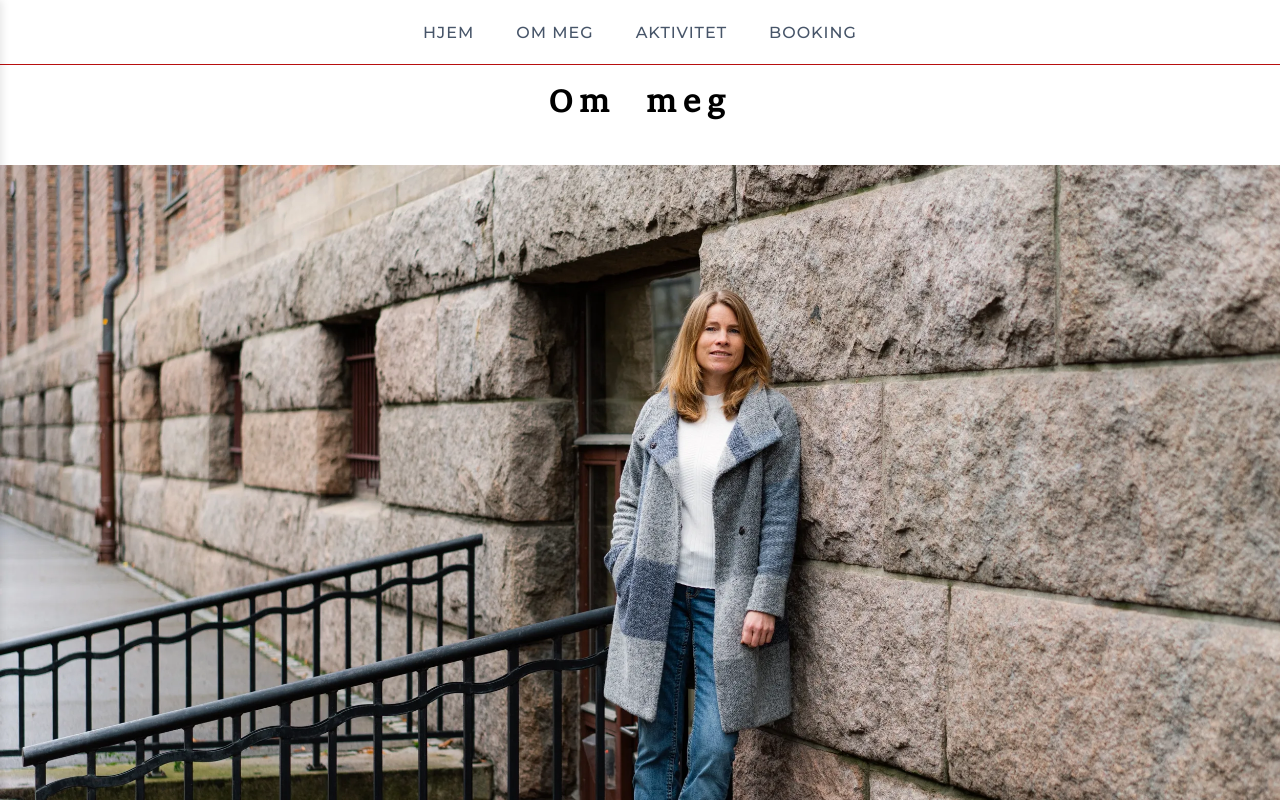
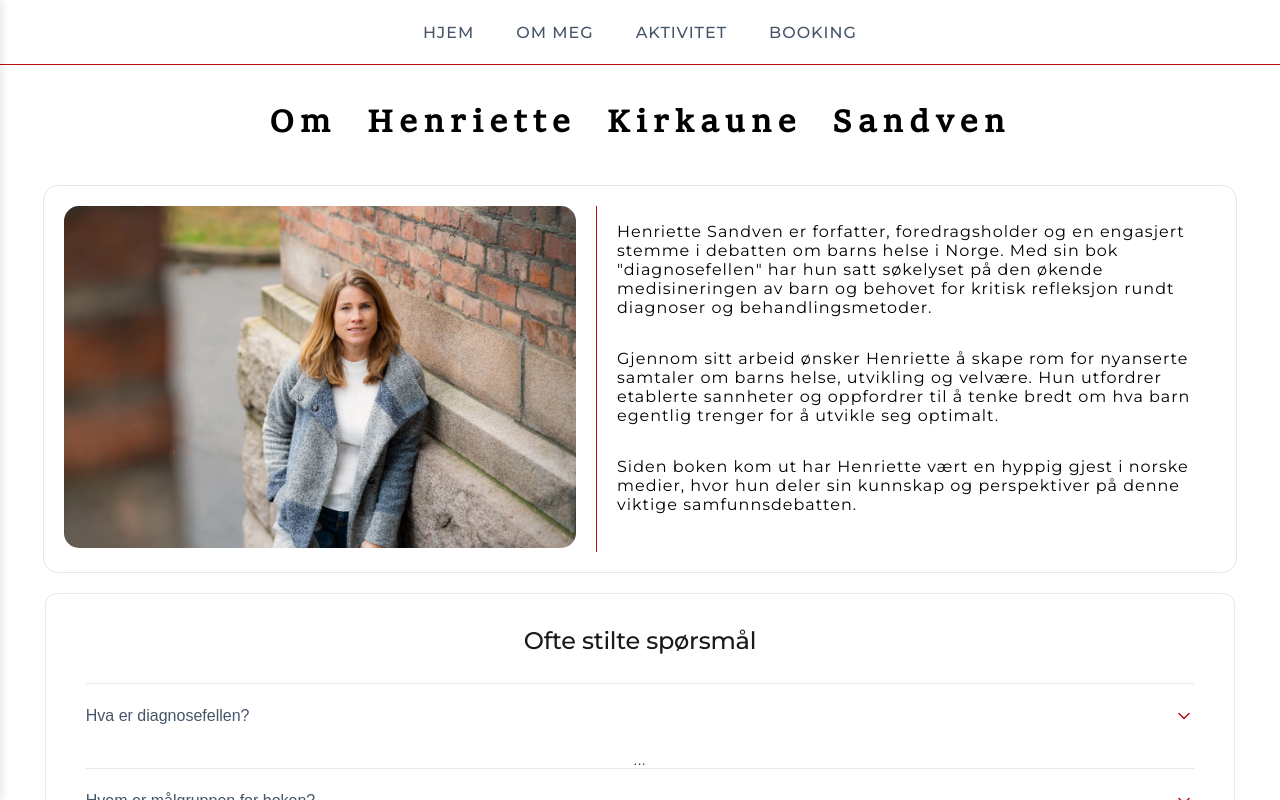
Before and after one commit to ingvildsandven/diagnosefellen, a React (Vite) app: page /about in a window 1280 px wide. Shown: the top 800 px of the page. Built offline with nearby package versions, Linux system fonts and the light colour scheme; no server answers.

Commit message:
[feat] Created about page (#1)

```diff
--- /dev/null
+++ b/src/components/Accordian/Accordian.module.css
@@ -0,0 +1,94 @@
+.wrapper {
+  background: #ffffff;
+  border: 1px solid #e8e8e8;
+  border-radius: 12px;
+  padding: 2rem 2.5rem;
+  width: 100%-12px;
+}
+
+.title {
+  font-size: 1.5rem;
+  font-weight: 500;
+  color: #1a1a1a;
+  margin: 0 0 1.75rem 0;
+  letter-spacing: -0.01em;
+}
+
+.list {
+  list-style: none;
+  margin: 0;
+  padding: 0;
+}
+
+/* ── Item ── */
+.item {
+  border-top: 1px solid #e8e8e8;
+}
+
+.item:last-child {
+  border-bottom: 1px solid #e8e8e8;
+}
+
+/* ── Trigger button ── */
+.trigger {
+  display: flex;
+  align-items: center;
+  justify-content: space-between;
+  width: 100%;
+  background: none;
+  border: none;
+  padding: 1.25rem 0;
+  cursor: pointer;
+  text-align: left;
+  gap: 1rem;
+  color: inherit;
+}
+
+.trigger:focus-visible {
+  outline: 2px solid #4a6cf7;
+  outline-offset: 2px;
+  border-radius: 4px;
+}
+
+.question {
+  font-size: 1rem;
+  font-weight: 400;
+  color: var(--muted-font-color);
+  line-height: 1.5;
+}
+
+/* ── Chevron icon ── */
+.icon {
+  flex-shrink: 0;
+  color: var(--main-color);
+  transition: transform 0.25s ease;
+}
+
+.iconOpen {
+  transform: rotate(180deg);
+}
+
+/* ── Collapsible panel ── */
+.panel {
+  display: grid;
+  grid-template-rows: 0fr;
+  transition: grid-template-rows 0.28s ease;
+  overflow: hidden;
+}
+
+.panelOpen {
+  grid-template-rows: 1fr;
+}
+
+/* Inner wrapper needed for grid animation trick */
+.panel > p {
+  overflow: hidden;
+}
+
+.answer {
+  font-size: 0.9375rem;
+  line-height: 1.65;
+  color: #333;
+  margin: 0;
+  padding-bottom: 1.25rem;
+}
--- /dev/null
+++ b/src/components/Accordian/Accordian.tsx
@@ -0,0 +1,97 @@
+"use client";
+
+import { useState } from "react";
+import styles from "./Accordian.module.css";
+
+// Accordian generated by AI
+
+export interface AccordionItem {
+  id: string;
+  question: string;
+  answer: string;
+}
+
+interface AccordionProps {
+  title?: string;
+  items: AccordionItem[];
+  /** Allow multiple items open at once. Default: false */
+  allowMultiple?: boolean;
+}
+
+export default function Accordion({
+  title = "Ofte stilte spørsmål",
+  items,
+  allowMultiple = false,
+}: AccordionProps) {
+  const [openIds, setOpenIds] = useState<Set<string>>(new Set());
+
+  const toggle = (id: string) => {
+    setOpenIds((prev) => {
+      const next = new Set(prev);
+      if (next.has(id)) {
+        next.delete(id);
+      } else {
+        if (!allowMultiple) next.clear();
+        next.add(id);
+      }
+      return next;
+    });
+  };
+
+  return (
+    <section className={styles.wrapper}>
+      {title && <h2 className={styles.title}>{title}</h2>}
+      <ul className={styles.list}>
+        {items.map((item) => {
+          const isOpen = openIds.has(item.id);
+          return (
+            <li key={item.id} className={styles.item}>
+              <button
+                className={styles.trigger}
+                onClick={() => toggle(item.id)}
+                aria-expanded={isOpen}
+                aria-controls={`accordion-panel-${item.id}`}
+                id={`accordion-btn-${item.id}`}
+              >
+                <span className={styles.question}>{item.question}</span>
+                <ChevronIcon
+                  className={`${styles.icon} ${isOpen ? styles.iconOpen : ""}`}
+                />
+              </button>
+              <div
+                id={`accordion-panel-${item.id}`}
+                role="region"
+                aria-labelledby={`accordion-btn-${item.id}`}
+                className={`${styles.panel} ${isOpen ? styles.panelOpen : ""}`}
+              >
+                <p className={styles.answer}>{item.answer}</p>
+              </div>
+            </li>
+          );
+        })}
+      </ul>
+    </section>
+  );
+}
+
+function ChevronIcon({ className }: { className?: string }) {
+  return (
+    <svg
+      className={className}
+      width="20"
+      height="20"
+      viewBox="0 0 20 20"
+      fill="none"
+      aria-hidden="true"
+      xmlns="http://www.w3.org/2000/svg"
+    >
+      <path
+        d="M5 7.5L10 12.5L15 7.5"
+        stroke="currentColor"
+        strokeWidth="1.5"
+        strokeLinecap="round"
+        strokeLinejoin="round"
+      />
+    </svg>
+  );
+}
--- a/src/components/BookingForm/BookingForm.module.css
+++ b/src/components/BookingForm/BookingForm.module.css
@@ -127,14 +127,10 @@
 
 .button {
   border: 1px solid rgba(225, 29, 72, 0.35);
-  background: linear-gradient(
-    180deg,
-    rgba(225, 29, 72, 0.98),
-    rgba(190, 18, 60, 0.98)
-  );
+  background: var(--main-color);
   color: #fff;
   width: 200px;
-  border-radius: 999px;
+  border-radius: 15px;
   padding: 10px 16px;
   font-size: 14px;
   font-weight: 600;
--- a/src/index.css
+++ b/src/index.css
@@ -1,4 +1,3 @@
-
 body {
   background-color: var(--background-color);
   color: var(--font-color);
--- a/src/pages/AboutPage/AboutPage.module.css
+++ b/src/pages/AboutPage/AboutPage.module.css
@@ -1,4 +1,52 @@
+.accordion_section, .about_section{
+    margin: 0 auto;
+}
+
+.about_section{
+    border: 1px solid var(--line);
+    border-radius: 15px;
+    display: flex;
+    padding: 20px;
+    width: 90%;
+}
+
+.about_section .paragraph_article{
+    display: flex;
+    flex-direction: column;
+    border-left: 1.5px solid var(--main-color);
+    margin-inline: 20px;
+}
+
+
+.about_section p{
+    text-align: left;
+    padding-left: 20px;
+}
+
+.accordion_section{
+    width: 93%;
+    margin-block: 20px;
+}
 
 .image{
-    width: 100%;
+    max-width: 40vw;
+    border-radius: 15px;
 }
+
+@media (min-width: 750px){
+    h1{
+        padding-top:20px;
+    }
+}
+
+
+@media screen and (max-width: 750px){
+    .about_section{
+        flex-direction: column;
+    }
+
+    .image{
+        max-width: 90%;
+    }
+
+}
--- a/src/pages/AboutPage/AboutPage.tsx
+++ b/src/pages/AboutPage/AboutPage.tsx
@@ -1,26 +1,51 @@
+import Accordion from "../../components/Accordian/Accordian";
 import style from "./AboutPage.module.css";
 
 function AboutPage() {
+  const faqs = [
+    { id: "1", question: "Hva er diagnosefellen?", answer: "..." },
+    {
+      id: "2",
+      question: "Hvem er målgruppen for boken?",
+      answer: "Boken henvender seg til...",
+    },
+  ];
+
   return (
     <main>
-      <h1>Om meg</h1>
-      <img
-        src="/public/images/LeiknyHavik-Avstandsbilde.webp"
-        className={style.image}
-      />
+      <h1>Om Henriette Kirkaune Sandven</h1>
+      <section className={style.about_section}>
+        <article>
+          <img
+            src="/public/images/LeiknyHavik-Normal.webp"
+            className={style.image}
+          />
+        </article>
 
-      <p>
-        Henriette Sandven er spesialist i barne- og ungdomspsykiatri, og er
-        aktuell med boka «Diagnosefellen». Lars Lien er psykiater og leder i
-        Norsk psykiatrisk forening. Begge er aktive i den pågående debatten
-        omkring ADHD. Sandven uttrykker bekymring for at en økende antall barn
-        får diagnosen, mens Lars Lien er opptatt av at tidlig diagnostisering og
-        tilrettelegging er avgjørende for forløpet.{" "}
-      </p>
-      <img
-        src="/public/images/LeiknyHavik-Normal.webp"
-        className={style.image}
-      />
+        <article className={style.paragraph_article}>
+          <p>
+            Henriette Sandven er forfatter, foredragsholder og en engasjert
+            stemme i debatten om barns helse i Norge. Med sin bok
+            "diagnosefellen" har hun satt søkelyset på den økende medisineringen
+            av barn og behovet for kritisk refleksjon rundt diagnoser og
+            behandlingsmetoder.
+          </p>{" "}
+          <p>
+            Gjennom sitt arbeid ønsker Henriette å skape rom for nyanserte
+            samtaler om barns helse, utvikling og velvære. Hun utfordrer
+            etablerte sannheter og oppfordrer til å tenke bredt om hva barn
+            egentlig trenger for å utvikle seg optimalt.
+          </p>{" "}
+          <p>
+            Siden boken kom ut har Henriette vært en hyppig gjest i norske
+            medier, hvor hun deler sin kunnskap og perspektiver på denne viktige
+            samfunnsdebatten.
+          </p>
+        </article>
+      </section>
+
+<section className={style.accordion_section}>
+      <Accordion title="Ofte stilte spørsmål" items={faqs} /></section>
     </main>
   );
 }
```
